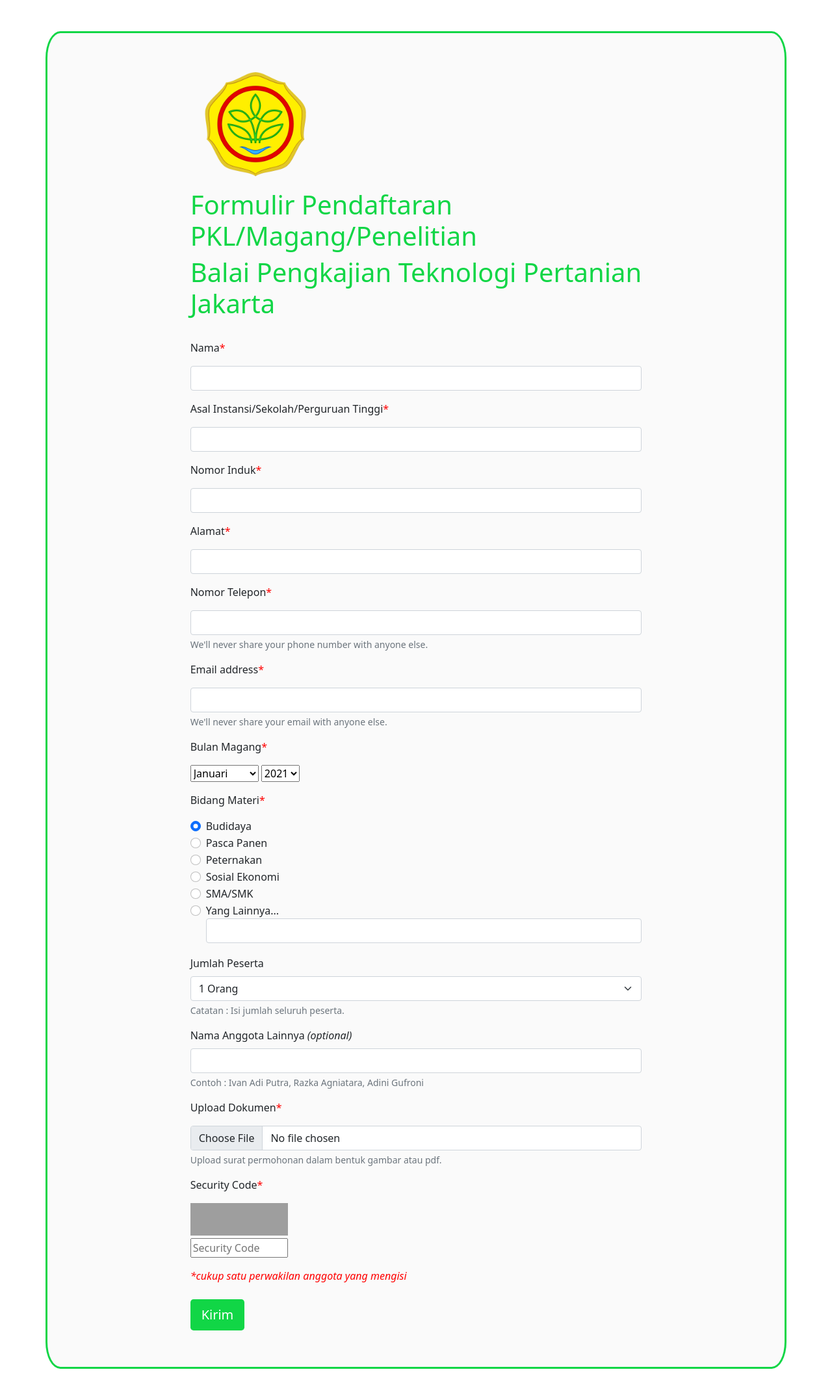
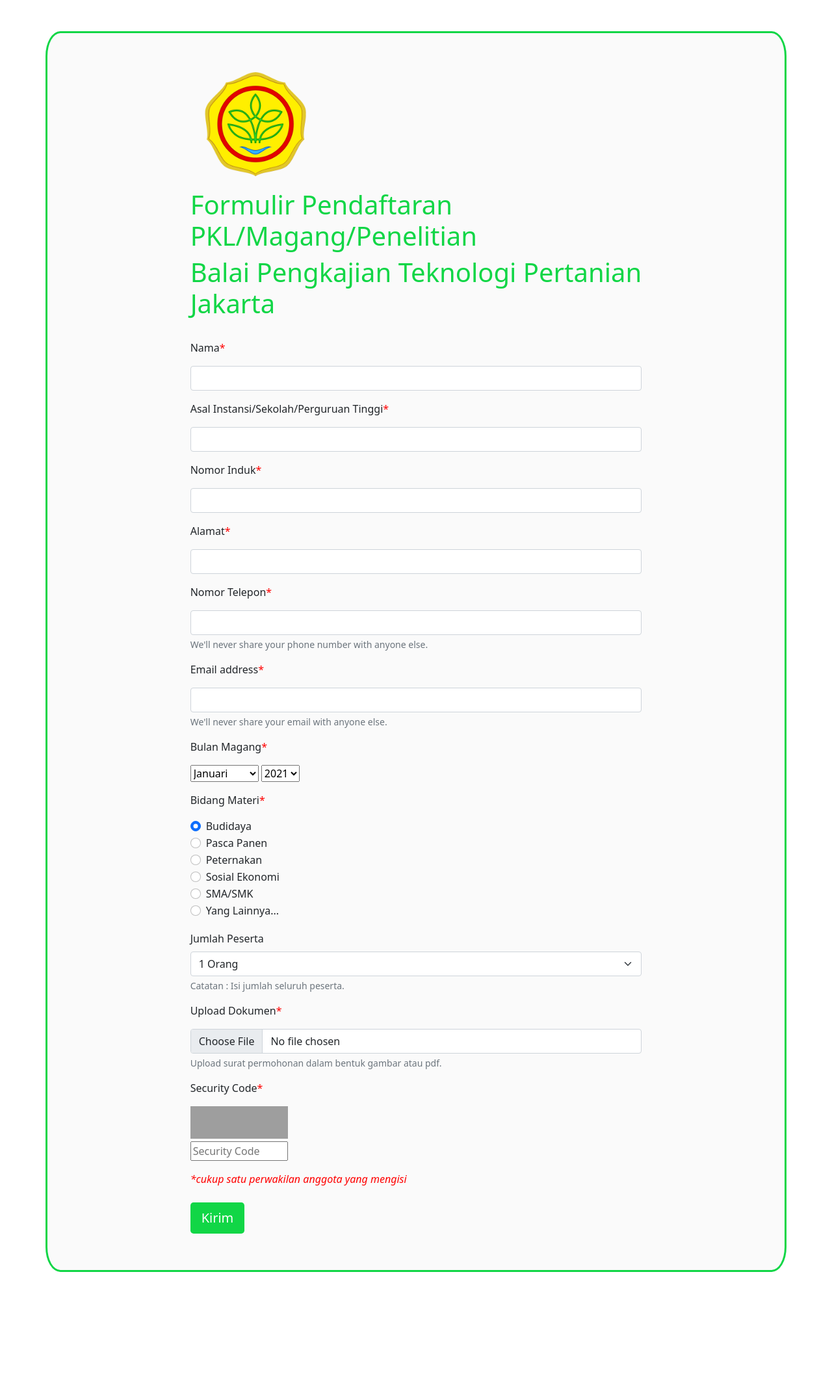
Before and after one commit to Razka173/smartbptp, a CodeIgniter app: page /database/magang/daftar in a window 1280 px wide. Shown: the whole page at 65% size. After the commit the page ends 1957 px from the top, so only its background shows below. Run offline with CodeIgniter, Linux system fonts and the light colour scheme; grey boxes are pictures that could not be loaded.

Commit message:
add javascript on pkl form

```diff
--- a/application/controllers/Magang.php
+++ b/application/controllers/Magang.php
@@ -96,11 +96,16 @@
 				$upload_data = array('upload_data' => $this->upload->data());
 
 				$i = $this->input;
-				if(empty($i->post('materi'))){
-					$materi = "Lainnya: ".$i->post('other');
+				if($i->post('materi')=='Lainnya'){
+					if(!empty($i->post('isi_lainnya'))){
+						$materi = "Lainnya: ".$i->post('isi_lainnya');
+					}else{
+						$materi = "Lainnya";
+					}
 				}else{
 					$materi = $i->post('materi');
 				}
+
 				if($i->post('jumlah_anggota')=='1'){
 					$nama_anggota = NULL;
 				}else{
--- a/application/views/magang/form.php
+++ b/application/views/magang/form.php
@@ -117,41 +117,41 @@
                     <div class="mb-3">
                         <label class="form-label">Bidang Materi<label style="color: red;">*</label></label>
                         <div class="form-check">
-                            <input class="form-check-input" type="radio" name="materi" id="budidaya" value="Budidaya" checked>
+                            <input class="form-check-input" type="radio" name="materi" id="budidaya" value="Budidaya" checked onclick="javascript:yesnoCheck();">
                             <label class="form-check-label" for="budidaya">
                                 Budidaya
                             </label>
                         </div>
                         <div class="form-check">
-                            <input class="form-check-input" type="radio" name="materi" id="pascapanen" value="Pasca Panen">
+                            <input class="form-check-input" type="radio" name="materi" id="pascapanen" value="Pasca Panen" onclick="javascript:yesnoCheck();">
                             <label class="form-check-label" for="pascapanen">
                                 Pasca Panen
                             </label>
                         </div>
                         <div class="form-check">
-                            <input class="form-check-input" type="radio" name="materi" id="peternakan" value="Peternakan">
+                            <input class="form-check-input" type="radio" name="materi" id="peternakan" value="Peternakan" onclick="javascript:yesnoCheck();">
                             <label class="form-check-label" for="peternakan">
                                 Peternakan
                             </label>
                         </div>
                         <div class="form-check">
-                            <input class="form-check-input" type="radio" name="materi" id="sosekonomi" value="Sosial Ekonomi">
+                            <input class="form-check-input" type="radio" name="materi" id="sosekonomi" value="Sosial Ekonomi" onclick="javascript:yesnoCheck();">
                             <label class="form-check-label" for="sosekonomi">
                                 Sosial Ekonomi
                             </label>
                         </div>
                         <div class="form-check">
-                            <input class="form-check-input" type="radio" name="materi" id="smk" value="SMA/SMK">
+                            <input class="form-check-input" type="radio" name="materi" id="smk" value="SMA/SMK" onclick="javascript:yesnoCheck();">
                             <label class="form-check-label" for="smk">
                                 SMA/SMK
                             </label>
                         </div>
                         <div class="form-check">
-                            <input class="form-check-input" type="radio" name="materi" id="other" value="">
-                            <label class="form-check-label" for="other">
+                            <input class="form-check-input" type="radio" name="materi" id="lainnya" value="Lainnya" onclick="javascript:yesnoCheck();">
+                            <label class="form-check-label" for="lainnya">
                                 Yang Lainnya...
                             </label>
-                            <input type="text" class="form-control" id="other" name="other">
+                            <input type="text" class="form-control" id="isi_lainnya" name="isi_lainnya" placeholder="Isi materi magang/PKL yang anda inginkan disini." style="display: none">
                         </div>
                         <div class="col-md-3">
 
@@ -160,7 +160,7 @@
 
                     <div class="mb-3">
                         <label for="" >Jumlah Peserta</label></label>
-                        <select class="form-select" id="jumlah_anggota" name="jumlah_anggota">
+                        <select class="form-select" id="jumlah_anggota" name="jumlah_anggota" onchange="showDiv()">
                           <option value="1">1 Orang</option>
                           <option value="2">2 Orang</option>
                           <option value="3">3 Orang</option>
@@ -171,8 +171,8 @@
                         <div id="anggotaHelp" class="form-text">Catatan : Isi jumlah seluruh peserta.</div>
                     </div>
 
-                    <div class="mb-3">
-                        <label for="nama_anggota" class="form-label">Nama Anggota Lainnya <i>(optional)</i></label>
+                    <div class="mb-3" style="display: none;" id="hidden_div">
+                        <label for="nama_anggota" class="form-label">Nama Anggota Lainnya</label>
                         <input type="text" class="form-control" id="nama_anggota" name="nama_anggota" aria-describedby="anggotaHelp" value="<?php echo set_value('nama_anggota')?>">
                         <div id="anggotaHelp" class="form-text">Contoh : Ivan Adi Putra, Razka Agniatara, Adini Gufroni</div>
                     </div>
@@ -207,5 +207,33 @@
 
     <script src="<?php echo base_url() ?>assets/magang/js/bootstrap.min.js" integrity="sha384-j0CNLUeiqtyaRmlzUHCPZ+Gy5fQu0dQ6eZ/xAww941Ai1SxSY+0EQqNXNE6DZiVc" crossorigin="anonymous"></script>
 
+    <script type="text/javascript">
+        function yesnoCheck() {
+            if (document.getElementById('lainnya').checked) {
+                document.getElementById('isi_lainnya').style.display = 'block';
+                document.getElementById("isi_lainnya").required = true;
+            } else {
+                document.getElementById('isi_lainnya').style.display = 'none';
+                document.getElementById('isi_lainnya').value = '';
+                document.getElementById("isi_lainnya").removeAttribute("required");
+            }
+        }
+
+        // function showDiv(divId, element){
+        //     document.getElementById(divId).style.display = element.value != 1 ? 'block' : 'none';
+        // }
+
+        function showDiv(){
+            if(document.getElementById('jumlah_anggota').value != 1) {
+                document.getElementById('hidden_div').style.display = 'block';
+                document.getElementById('nama_anggota').required = true;
+            } else {
+                document.getElementById('hidden_div').style.display = 'none';
+                document.getElementById('nama_anggota').value = '';
+                document.getElementById("nama_anggota").removeAttribute("required");
+            }
+        }
+    </script>
+
   </body>
 </html>
```
